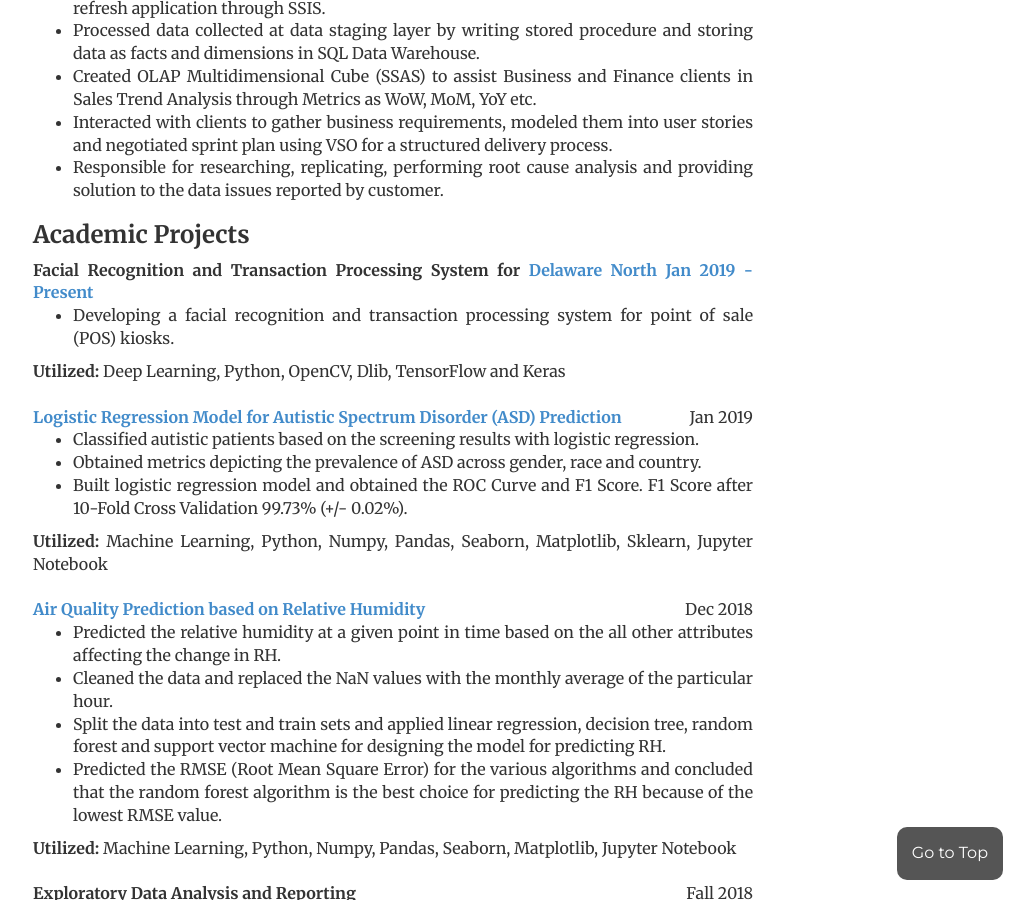
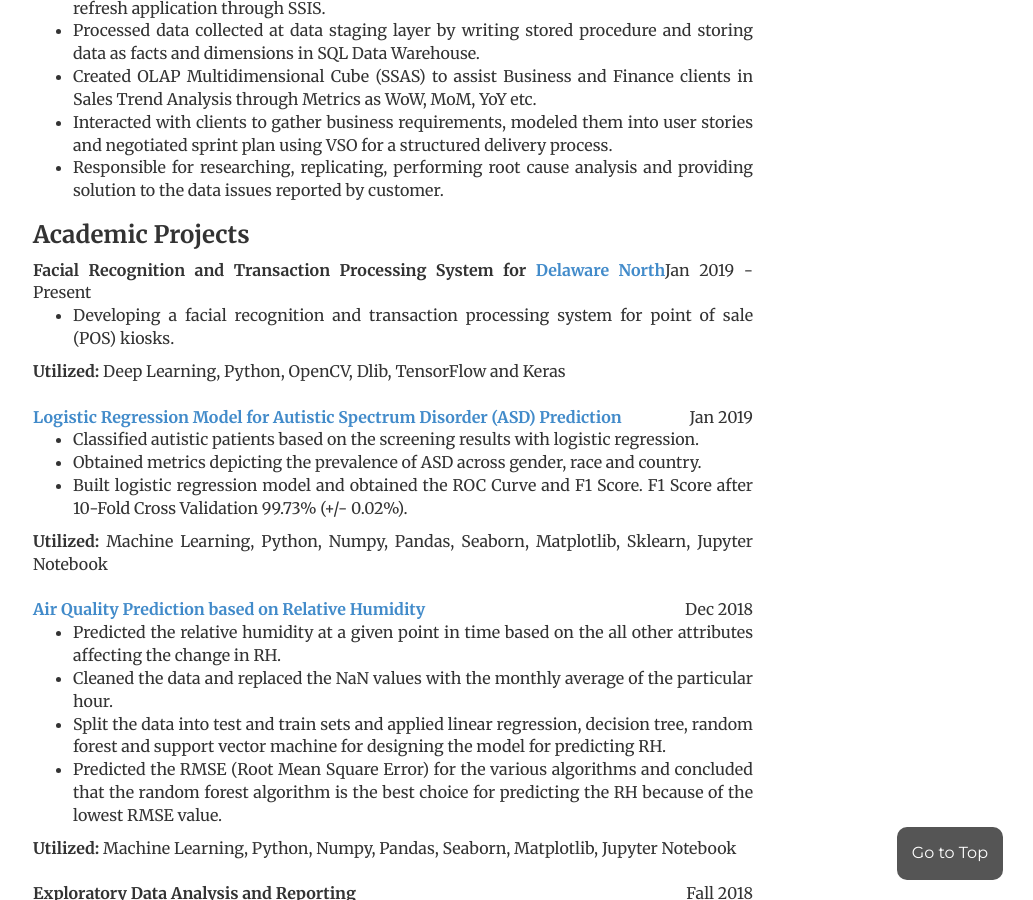
Before and after one commit to AnkiteshR/AnkiteshR.github.io, a Jekyll site: the page built from resume/index.html, in a window 1280 px wide and 900 px high, scrolled down 1541 px. Shown: the whole window, without its empty margins (247-1280 px from the left). Built offline with Jekyll 4.4.1, drawn with Linux system fonts in a browser that asks for light colours.

Commit message:
Update index.html

```diff
--- a/resume/index.html
+++ b/resume/index.html
@@ -129,7 +129,7 @@ function topFunction() {
                   </ul>
 
 				<h3>Academic Projects</h3>
-		<div style="float: left"><b>Facial Recognition and Transaction Processing System for <a href="https://www.delawarenorth.com" target="_blank"> Delaware North Jan 2019 - Present</b></a></div>
+		<div style="float: left"><b>Facial Recognition and Transaction Processing System for <a href="https://www.delawarenorth.com" target="_blank"> Delaware North</b></a>Jan 2019 - Present</div>
         <br>
         <ul>
           <li>
```
